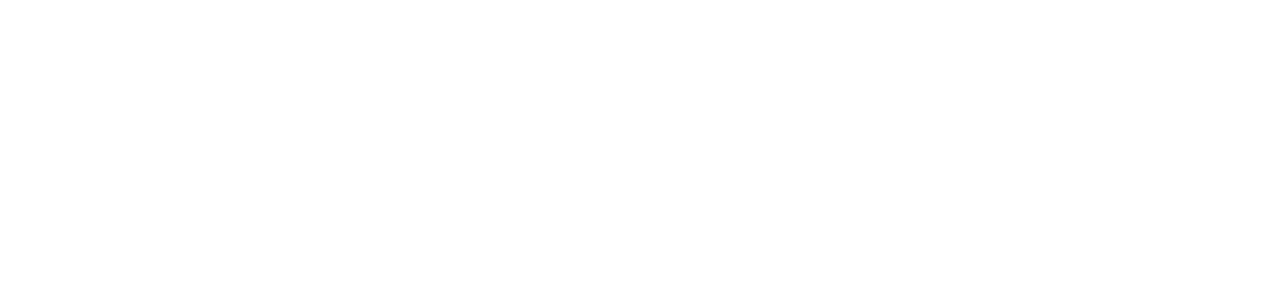
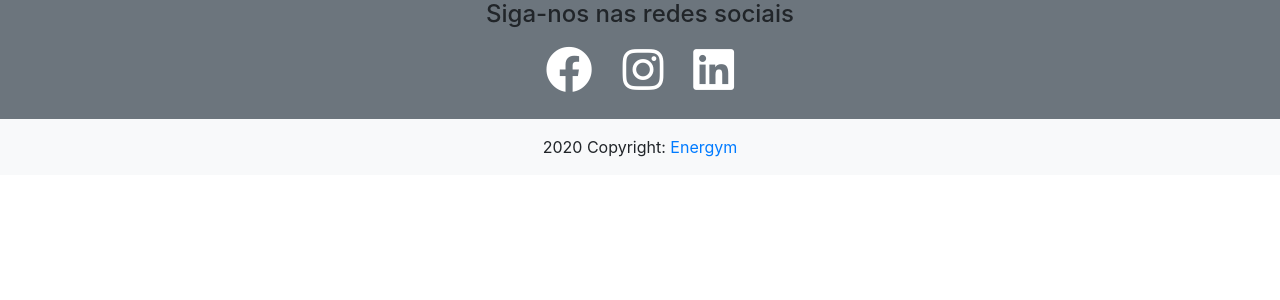
Before and after one commit to MatheusMMonteiro/Consumo-de-API-Angular, an Angular app: page /rodape in a window 1280 px wide. Before the commit this address led to /. Shown: the top 300 px of the page. Built offline with nearby package versions, Linux system fonts and the light colour scheme.

Commit message:
Adicionando models

```diff
--- a/src/app/app-routing.module.ts
+++ b/src/app/app-routing.module.ts
@@ -2,11 +2,13 @@
 import { RouterModule, Routes } from '@angular/router';
 import { CadastrarComponent } from './cadastrar/cadastrar.component';
 import { EntrarComponent } from './entrar/entrar.component';
+import { RodapeComponent } from './rodape/rodape.component';
 
 const routes: Routes = [
   {path: '', redirectTo: 'entrar', pathMatch: 'full'},
   {path:'entrar',component: EntrarComponent},
-  {path: 'cadastrar', component: CadastrarComponent}
+  {path: 'cadastrar', component: CadastrarComponent},
+  {path: 'rodape', component: RodapeComponent}
 
 
 ];
--- /dev/null
+++ b/src/app/model/Tema.ts
@@ -0,0 +1,6 @@
+
+
+export class Tema{
+  public id: number;
+  public descricao: string;
+}
--- a/src/app/rodape/rodape.component.html
+++ b/src/app/rodape/rodape.component.html
@@ -3,7 +3,7 @@
     <div class="container">
         <div class="row">
             <div class="col-md-12 d-flex justify-content-center">
-                <h4 class="text-white">Siga-nos nas redes sociais</h4>
+                <h4 class="text-black">Siga-nos nas redes sociais</h4>
             </div>
         </div>
         <div class="row">
@@ -11,19 +11,19 @@
 
                 <ul class="social-network">
                     <li>
-                        <a href="https://facebook.com" target="_blank" class="icoFacebook">
+                        <a href="https://github.com/Energym-Gen/Energym-front" target="_blank" class="icoFacebook">
                             <i class="fab fa-facebook"></i>
                         </a>
                     </li>
 
                     <li>
-                        <a href="https://instagram.com" target="_blank" class="icoInstagram">
+                        <a href="https://github.com/Energym-Gen/Energym-front" target="_blank" class="icoInstagram">
                             <i class="fab fa-instagram"></i>
                         </a>
                     </li>
 
                     <li>
-                        <a href="https://linkedin.com" target="_blank" class="icoLinkedin">
+                        <a href="https://github.com/Energym-Gen/Energym-front" target="_blank" class="icoLinkedin">
                             <i class="fab fa-linkedin"></i>
                         </a>
                     </li>
@@ -33,8 +33,8 @@
 
         </div>
     </div>
-    <div class="footer-copyright bg-dark text-center py-3">
-        <span class="text-light">2020 Copyright: </span>
-        <a href="" class="text-light" target="_blank">brasil.generation.org</a>
+    <div class="footer-copyright bg-light text-center py-3">
+        <span class="text-black">2020 Copyright: </span>
+        <a href="https://github.com/Energym-Gen/Energym-front" class="text-black" target="_blank">Energym</a>
     </div>
 </footer>
--- a/tsconfig.json
+++ b/tsconfig.json
@@ -6,6 +6,7 @@
     "outDir": "./dist/out-tsc",
     "forceConsistentCasingInFileNames": true,
     "strict": true,
+    "strictPropertyInitialization": false,
     "noImplicitReturns": true,
     "noFallthroughCasesInSwitch": true,
     "sourceMap": true,
```
Also changed, not shown: src/app/model/Postagem.ts (added, +11 -0 lines), src/app/model/UserLogin.ts (added, +10 -0 lines), src/app/model/Usuario.ts (added, +12 -0 lines).
